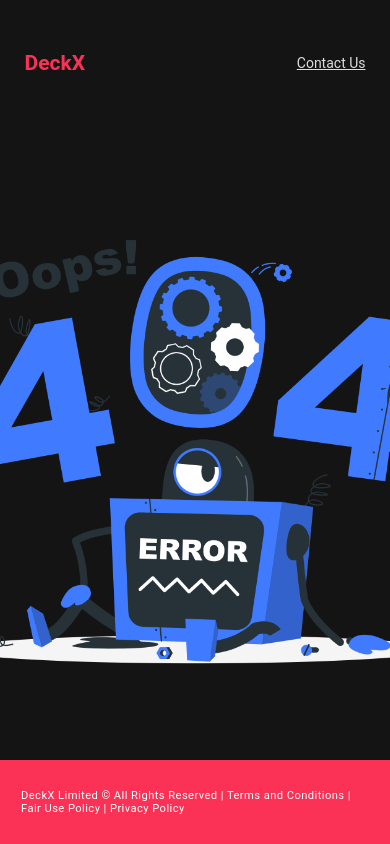
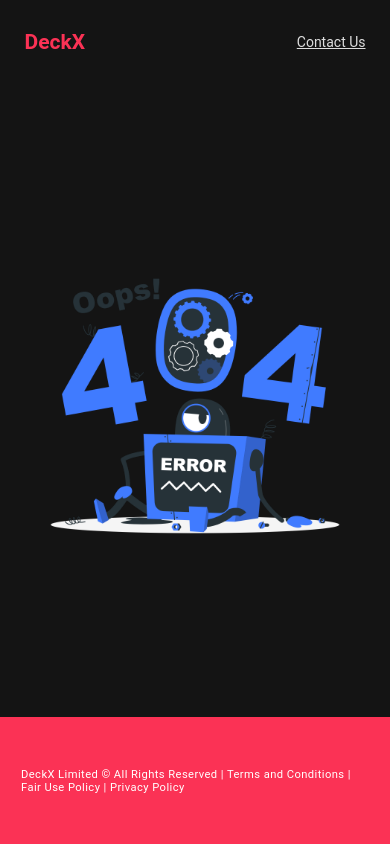
Before and after one commit to KMOmiteHasan/deckx, a plain HTML site: page error.html in a window 390 px wide. Drawn offline with Linux system fonts and the light colour scheme.

Commit message:
Add files via upload

```diff
--- a/style.css
+++ b/style.css
@@ -210,10 +210,27 @@ footer p a:hover {
   html {
     font-size: 9px;
   }
+  .error-container img {
+    height: 90%;
+    object-fit: cover;
+  }
 }
 @media (max-width: 768px) {
   html {
     font-size: 8px;
+  }
+  .main-navbar {
+    height: 12.5%;
+  }
+  .contact-container {
+    padding: 1rem 3.5rem;
+  }
+  footer {
+    height: 12.5%;
+  }
+  .error-container img {
+    height: 80%;
+    object-fit: cover;
   }
 }
 @media (max-width: 560px) {
@@ -221,14 +238,27 @@ footer p a:hover {
     font-size: 8px;
   }
   .main-navbar {
-    padding: 3rem 3.5rem;
+    padding: 1rem 3.5rem;
+    height: 10%;
   }
   .contact-container {
-    padding: 2rem 3.5rem;
+    padding: 1rem 3.5rem;
+  }
+  footer {
+    height: 15%;
+  }
+  .error-container img {
+    height: 70%;
+    object-fit: cover;
   }
 }
+
 @media (max-width: 400px) {
   html {
     font-size: 7px;
   }
+  .error-container img {
+    height: 60%;
+    object-fit: cover;
+  }
 }
```
